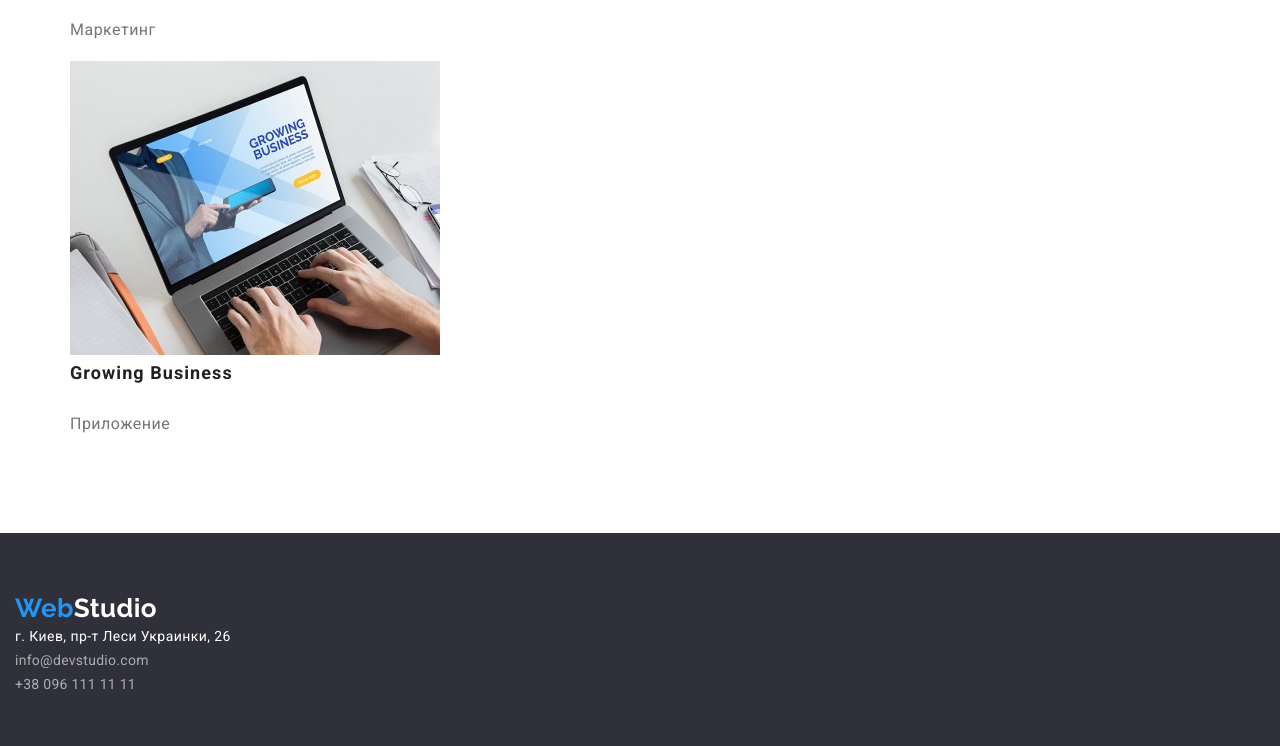
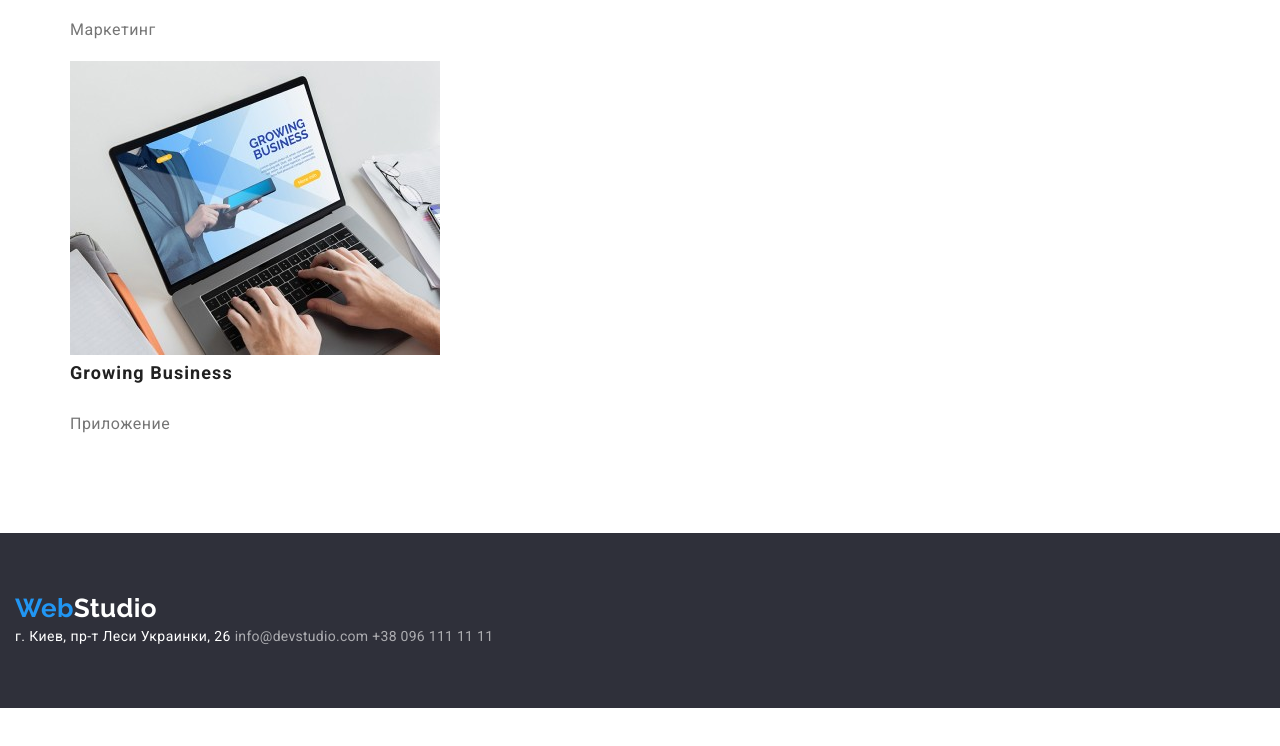
Before and after one commit to Vito-Lux/goit-markup-hw-02, a plain HTML site: page portfolio.html in a window 1280 px wide. Shown: the part 3587-4333 px from the top of the page. After the commit the page ends 4295 px from the top, so only its background shows below. Drawn offline with nearby package versions, Linux system fonts and the light colour scheme.

Commit message:
Add_changes_for_contacts

```diff
--- a/css/styles.css
+++ b/css/styles.css
@@ -353,7 +353,7 @@ button {
   color: var(--main-bg-color);
 }
 
-.footer-contacts__item {
+.footer__address a {
   font-size: 14px;
   line-height: calc(100% + 10px);
   letter-spacing: 0.02em;
@@ -361,7 +361,7 @@ button {
   opacity: 0.6;
 }
 
-.footer-contacts__item a:hover,
-.footer-contacts__item a:focus {
+.footer__address a:hover,
+.footer__address a:focus {
   color: var(--accent-color);
 }
--- a/portfolio.html
+++ b/portfolio.html
@@ -133,15 +133,10 @@
   <footer class="section footer">
     <div class="container">
       <a class="footer__logo" href="./index.html"><span>Web</span>Studio</a>
-      <address class="footer__address">г. Киев, пр-т Леси Украинки, 26</address>
-      <ul class="footer-contacts__list">
-        <li class="footer-contacts__item">
-          <a class="footer-contacts__mail" href="mailto:info@devstudio.com">info@devstudio.com</a>
-        </li>
-        <li class="footer-contacts__item">
-          <a class="footer-contacts__tel" href="tel:+380961111111">+38 096 111 11 11</a>
-        </li>
-      </ul>
+      <address class="footer__address">г. Киев, пр-т Леси Украинки, 26
+        <a class="footer-contacts__mail" href="mailto:info@devstudio.com">info@devstudio.com</a>
+        <a class="footer-contacts__tel" href="tel:+380961111111">+38 096 111 11 11</a>
+      </address>
     </div>
   </footer>
 
```
Also changed, not shown: index.html (+4 -9 lines).
